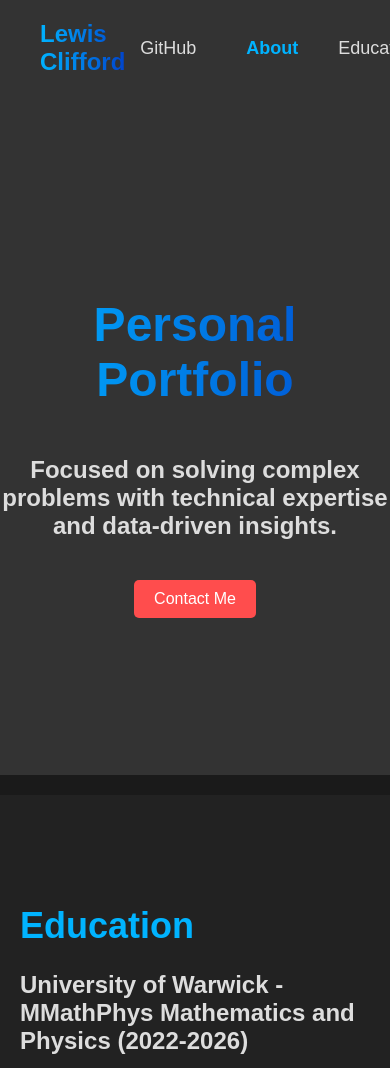
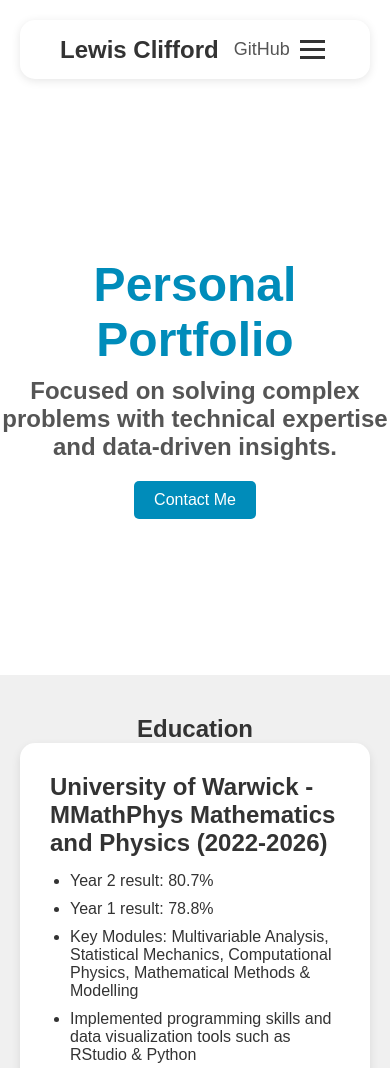
Before and after one commit to lewisclifford63/Portfolio_project, a plain HTML site: page index.html in a window 390 px wide. Shown: the top 1068 px of the page. Drawn offline with Linux system fonts and the light colour scheme.

Commit message:
Complete overhaul of colour scheme for professionalism. Added a hamburger button for thinner screens, now works on mobile devices. Also some styling changes to the sections.

```diff
--- a/index.html
+++ b/index.html
@@ -13,6 +13,12 @@
             <div class="logo">Lewis Clifford</div>
             <a href="https://github.com/lewisclifford63" target="_blank" class="github-link">GitHub</a>
         </div>
+        <!-- Hamburger Icon for Mobile -->
+        <div class="hamburger">
+            <div></div>
+            <div></div>
+            <div></div>
+        </div>
         <ul class="nav-links">
             <li><a href="#about">About</a></li>
             <li><a href="#education">Education</a></li>
@@ -22,7 +28,6 @@
         </ul>
     </nav>
 
-
     <!-- Main Section with Introduction -->
     <section class="main-intro" id="about">
         <h1>Personal Portfolio</h1>
@@ -30,9 +35,7 @@
         <a href="#contact" class="main-btn">Contact Me</a>
     </section>
 
-
-
-    <!-- About Section -->
+    <!-- Education Section -->
     <section class="section fade-in" id="education">
         <h2>Education</h2>
         <div class="section-content">
@@ -109,6 +112,7 @@
         <p>&copy; 2024 Lewis Clifford</p>
     </footer>
 
+    <!-- Link to the External Script -->
     <script src="script.js"></script>
 </body>
 </html>
--- a/script.js
+++ b/script.js
@@ -1,31 +1,40 @@
+document.addEventListener("DOMContentLoaded", function() {
+    // Select the hamburger menu and navigation links
+    const hamburger = document.querySelector('.hamburger');
+    const navLinks = document.querySelector('.nav-links');  // Declare navLinks once
 
-// JavaScript to handle fade-in effect on scroll
+    // Toggle the active class to show or hide the mobile menu
+    hamburger.addEventListener('click', () => {
+        navLinks.classList.toggle('active');
+    });
+
+    // Select all sections that need the fade-in effect
     const sections = document.querySelectorAll('.fade-in');
 
-const options = {
-    threshold: 0.1,  // Trigger when 10% of the section is visible
-};
-
+    // Create an IntersectionObserver for fade-in effect
     const observer = new IntersectionObserver((entries, observer) => {
         entries.forEach(entry => {
             if (entry.isIntersecting) {
+                // Add the 'visible' class to trigger the CSS animation
                 entry.target.classList.add('visible');
-            observer.unobserve(entry.target);  // Stop observing once it's visible
+                // Stop observing the element once it's visible
+                observer.unobserve(entry.target);
             }
         });
-}, options);
+    }, { threshold: 0.1 });
 
+    // Observe each section for fade-in effect
     sections.forEach(section => {
         observer.observe(section);
     });
 
-// JavaScript to highlight active navigation link
-const navLinks = document.querySelectorAll('.nav-links a');
+    // Select all nav items for active link highlight
+    const navItems = document.querySelectorAll('.nav-links a');
 
     function setActiveLink() {
         const fromTop = window.scrollY;
 
-    navLinks.forEach(link => {
+        navItems.forEach(link => {
             const section = document.querySelector(link.hash);
 
             if (
@@ -39,4 +48,6 @@ function setActiveLink() {
         });
     }
 
+    // Scroll event listener to activate the correct navigation link
     window.addEventListener('scroll', setActiveLink);
+});
--- a/style.css
+++ b/style.css
@@ -1,68 +1,58 @@
+/* General Reset */
+* {
+    margin: 0;
+    padding: 0;
+    box-sizing: border-box;
+}
+
 /* General Styles */
 body {
     font-family: 'Arial', sans-serif;
-    margin: 0;
-    background-color: #1a1a1a;
-    color: #ddd;
-}
-
-/* Initially hide the sections */
-.fade-in {
-    opacity: 0;
-    transform: translateY(30px); /* Offset to create the sliding effect */
-    transition: opacity 0.6s ease-out, transform 0.6s ease-out; /* Smooth transition */
-}
-
-/* When section is visible */
-.fade-in.visible {
-    opacity: 1;
-    transform: translateY(0); /* Reset to original position */
+    background-color: #f9f9f9;
+    color: #333;
 }
 
 /* Updated Navigation */
 nav {
     display: flex;
     justify-content: space-between;
-    align-items: center;  /* Ensures vertical alignment */
-    padding: 20px 40px;
-    background-color: #333;
+    align-items: center;
+    padding: 15px 40px;
+    background-color: #fff;
+    border-radius: 15px;
+    margin: 20px;
+    box-shadow: 0 2px 10px rgba(0, 0, 0, 0.1);
     position: fixed;
-    width: 100%;
+    width: calc(100% - 40px);
     top: 0;
     z-index: 1000;
-    box-sizing: border-box;
 }
 
-/* Ensure both the name and GitHub link are aligned */
 .logo-container {
     display: flex;
     align-items: center;
-    gap: 15px;  /* Space between the name and GitHub link */
+    gap: 15px;
+    white-space: nowrap; /* Prevent text wrapping */
 }
 
-/* Logo with blue gradient */
 .logo {
     font-size: 24px;
     font-weight: bold;
-    background: linear-gradient(90deg, #00b3ff, #0044cc); /* Blue gradient */
-    -webkit-background-clip: text;
-    -webkit-text-fill-color: transparent;
+    color: #333;
 }
 
-/* GitHub link next to name with standard link styling */
 .github-link {
-    color: #ddd;
+    color: #555;
     text-decoration: none;
     font-size: 18px;
     transition: color 0.3s ease;
 }
 
-/* Hover effect similar to the navigation links */
 .github-link:hover {
-    color: #00b3ff; /* Same hover color as navigation links */
+    color: #008CBA;
 }
 
-/* Navigation links (right side) */
+/* Desktop Navigation Links */
 .nav-links {
     list-style: none;
     display: flex;
@@ -70,23 +60,63 @@ nav {
 }
 
 .nav-links a {
-    color: #ddd;
+    color: #333;
     text-decoration: none;
     font-size: 18px;
     padding: 10px;
     transition: color 0.3s ease;
-    white-space: nowrap; /* Ensures links don't wrap to new lines */
 }
 
 .nav-links a:hover {
-    color: #00b3ff;
+    color: #008CBA;
 }
 
-/* Active navigation link style */
-.nav-links a.active {
-    color: #00b3ff; /* Highlight color */
-    font-weight: bold;
+/* Hide links and show hamburger icon on mobile */
+.hamburger {
+    display: none;
+    cursor: pointer;
 }
+
+.hamburger div {
+    width: 25px;
+    height: 3px;
+    background-color: #333;
+    margin: 5px;
+}
+
+/* Mobile Menu */
+@media (max-width: 768px) {
+    .nav-links {
+        display: none;
+        flex-direction: column;
+        align-items: center;  /* Center the links horizontally */
+        justify-content: center; /* Center the links vertically (if needed) */
+        position: absolute;
+        top: 60px;
+        right: 0;
+        left: 0;  /* Ensure it's centered on the screen */
+        background-color: #fff;
+        border-radius: 8px;
+        box-shadow: 0 4px 12px rgba(0, 0, 0, 0.1);
+        width: 100%;  /* Ensure the width fills the screen */
+        padding: 20px 0; /* Add some padding for better spacing */
+    }
+
+    .nav-links.active {
+        display: flex;
+    }
+
+    .nav-links a {
+        text-align: center;  /* Ensure the text is centered inside the links */
+        width: 100%;  /* Full width links for easy tapping on mobile */
+        padding: 10px 0; /* Add padding for touchable area */
+    }
+
+    .hamburger {
+        display: block;
+    }
+}
+
 
 /* Main Intro Section */
 .main-intro {
@@ -95,27 +125,25 @@ nav {
     flex-direction: column;
     align-items: center;
     justify-content: center;
-    background-color: #333;
+    background-color: #fff;
     text-align: center;
-    color: #ddd;
-    padding-top: 100px; /* Adjusted for fixed nav */
+    color: #333;
+    padding-top: 100px;
 }
 
 .main-intro h1 {
     font-size: 48px;
-    background: linear-gradient(90deg, #00b3ff, #0044cc);
-    -webkit-background-clip: text;
-    -webkit-text-fill-color: transparent;
+    color: #008CBA;
 }
 
 .main-intro h2 {
-    font-size: 24px;  /* Reduce the size of this text */
+    font-size: 24px;
     margin-top: 10px;
-    color: #ddd;
+    color: #555;
 }
 
 .main-btn {
-    background-color: #ff4d4d;
+    background-color: #008CBA;
     color: white;
     padding: 10px 20px;
     text-decoration: none;
@@ -125,34 +153,49 @@ nav {
 }
 
 .main-btn:hover {
-    background-color: #ff3333;
+    background-color: #006994;
 }
 
 /* Section Styling */
 .section {
-    padding: 80px 20px;
-    background-color: #222;
-    margin-top: 20px;
+    padding: 40px 20px;
+    background-color: #f0f0f0;
+    text-align: center;
+    opacity: 0; /* Hidden on page load */
+    transform: translateY(50px); /* Positioned off-screen initially */
+    transition: opacity 0.6s ease-out, transform 0.6s ease-out; /* Slide-in effect */
 }
 
-.section h2 {
-    font-size: 36px;
+/* When section becomes visible */
+.section.visible {
+    opacity: 1;
+    transform: translateY(0); /* Slide back to original position */
+}
+
+/* Content Box Styling for Education, Work Experience, and Contact */
+.section-content {
+    background-color: #fff;
+    padding: 30px;
+    border-radius: 15px;
+    box-shadow: 0 4px 10px rgba(0, 0, 0, 0.1);
     margin-bottom: 20px;
-    color: #00b3ff;
+    text-align: left;
 }
 
 .section-content h3 {
     font-size: 24px;
-    margin-bottom: 10px;
+    margin-bottom: 15px;
+    color: #333;
 }
 
 .section-content ul {
-    list-style: none;
-    padding-left: 0;
+    list-style-type: disc;
+    padding-left: 20px;
+    margin-top: 10px;
 }
 
 .section-content ul li {
-    margin-bottom: 5px;
+    margin-bottom: 10px;
 }
 
 /* Projects Section */
@@ -163,7 +206,7 @@ nav {
 }
 
 .project-card {
-    background-color: #333;
+    background-color: #fff;
     padding: 20px;
     border-radius: 8px;
     text-align: left;
@@ -183,7 +226,7 @@ nav {
 }
 
 .project-card .click-info {
-    color: #00b3ff;
+    color: #008CBA;
     font-size: 12px;
     position: absolute;
     bottom: 10px;
@@ -193,28 +236,42 @@ nav {
 #contact {
     padding: 60px 20px;
     text-align: center;
+    background-color: #f0f0f0;
 }
 
 #contact p {
     font-size: 18px;
-    margin-bottom: 20px;  /* Add some margin to separate from footer */
+}
+
+#contact .section-content {
+    background-color: #fff;
+    padding: 40px;
+    border-radius: 15px;
+    box-shadow: 0 4px 10px rgba(0, 0, 0, 0.1);
+    margin-top: 20px;
 }
 
 /* Footer */
 footer {
     text-align: center;
     padding: 10px 0;
-    background-color: #333;
-    color: white;
-    margin-top: 0;
-    position: relative;
-}
-
-footer p {
-    margin: 0;
+    background-color: #fff;
+    color: #333;
 }
 
 /* Smooth scrolling */
 html {
     scroll-behavior: smooth;
 }
+
+/* Fade-in Animation */
+.fade-in {
+    opacity: 0;
+    transform: translateY(50px);
+    transition: opacity 0.6s ease-out, transform 0.6s ease-out;
+}
+
+.fade-in.visible {
+    opacity: 1;
+    transform: translateY(0);
+}
```
Lines whose indentation alone changed are shown as unchanged.
